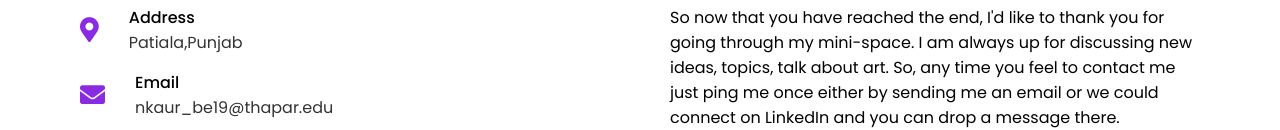
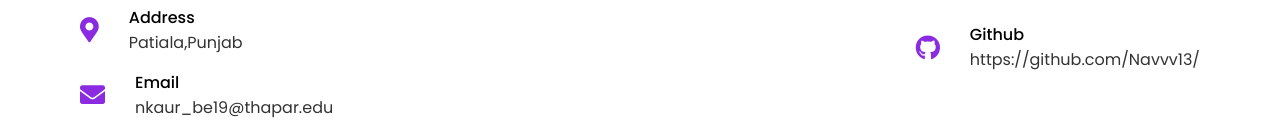
Before and after one commit to Navvv13/navneet, a plain HTML site: page index.html in a window 1280 px wide. Shown: the part 1793-1923 px from the top of the page. Drawn offline with nearby package versions, Linux system fonts and the light colour scheme.

Commit message:
Update index.html

```diff
--- a/index.html
+++ b/index.html
@@ -144,6 +144,15 @@
                         </div>
                     </div>
                 </div>
+                  <div class="row">
+                            <i class="fab fa-github"></i>
+                            <div class="info">
+                                <div class="head">Github</div>
+                                <div class="sub-title">https://github.com/Navvv13/</div>
+                            </div>
+                        </div>
+                    </div>
+                </div>
                  <div class="column right">
                     <div class="text">ADIOS </div>
                     <p>So now that you have reached the end, I'd like to thank you for going through my mini-space.
```
